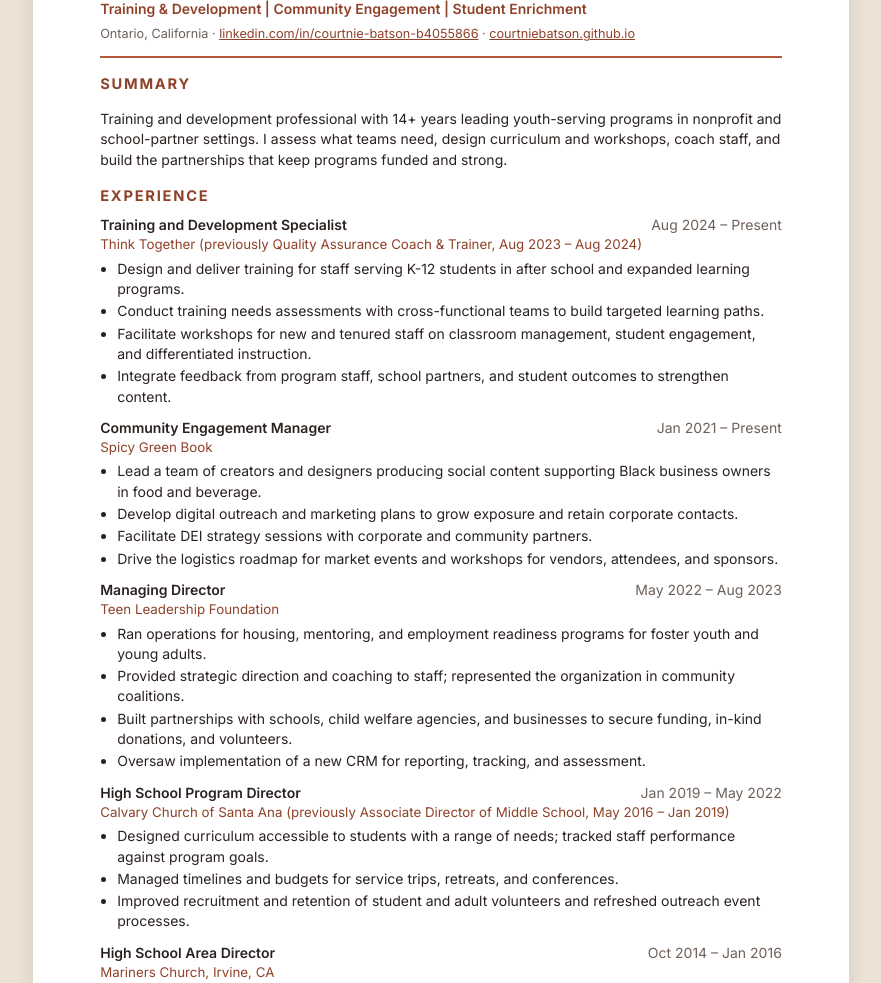
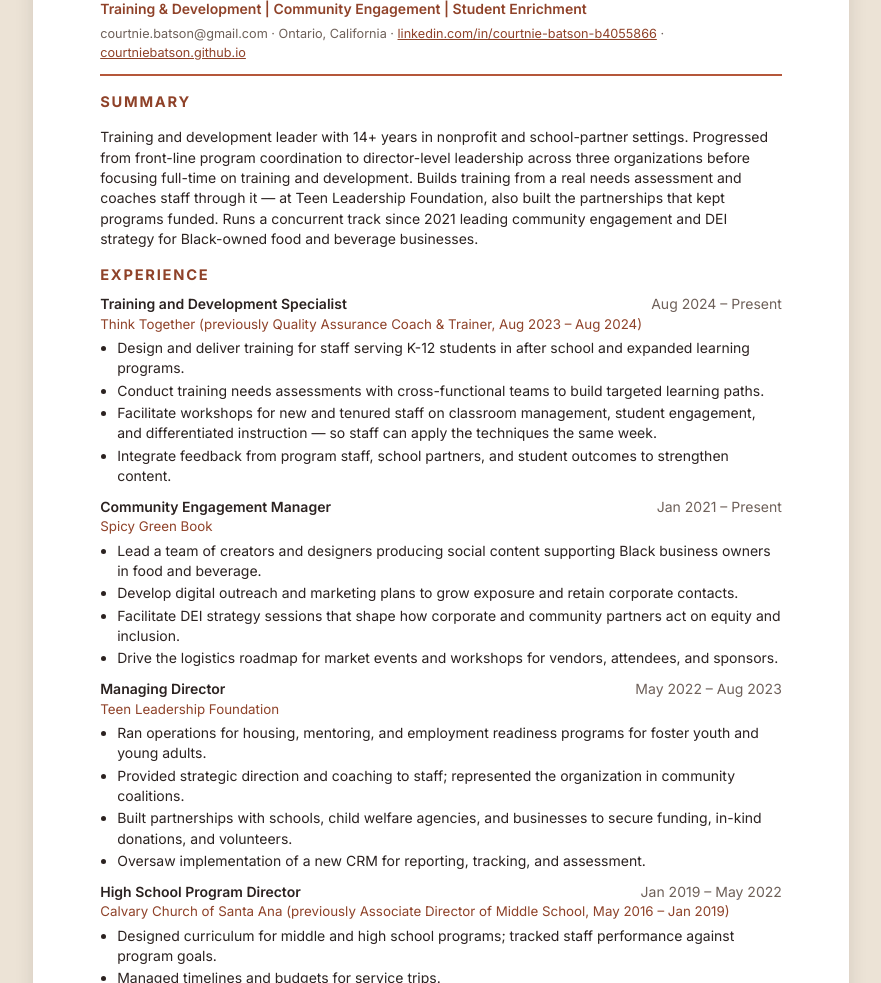
Before and after one commit to courtniebatson/courtniebatson.github.io, a plain HTML site: page resume.html in a window 1280 px wide. Shown: the part 163-1146 px from the top of the page, without its empty margins (199-1080 px from the left). Drawn offline with Linux system fonts and the light colour scheme.

Commit message:
fix: pull back unsourced claims, add contact email (career-critic FIX-FIRST)

```diff
--- a/resume.html
+++ b/resume.html
@@ -19,10 +19,10 @@
   <main class="sheet">
     <h1>Courtnie Batson</h1>
     <p class="headline">Training &amp; Development | Community Engagement | Student Enrichment</p>
-    <p class="contact">Ontario, California · <a href="https://www.linkedin.com/in/courtnie-batson-b4055866/">linkedin.com/in/courtnie-batson-b4055866</a> · <a href="https://courtniebatson.github.io">courtniebatson.github.io</a></p>
+    <p class="contact">courtnie.batson@gmail.com · Ontario, California · <a href="https://www.linkedin.com/in/courtnie-batson-b4055866/">linkedin.com/in/courtnie-batson-b4055866</a> · <a href="https://courtniebatson.github.io">courtniebatson.github.io</a></p>
 
     <h2>Summary</h2>
-    <p>Training and development professional with 14+ years leading youth-serving programs in nonprofit and school-partner settings. I assess what teams need, design curriculum and workshops, coach staff, and build the partnerships that keep programs funded and strong.</p>
+    <p>Training and development leader with 14+ years in nonprofit and school-partner settings. Progressed from front-line program coordination to director-level leadership across three organizations before focusing full-time on training and development. Builds training from a real needs assessment and coaches staff through it — at Teen Leadership Foundation, also built the partnerships that kept programs funded. Runs a concurrent track since 2021 leading community engagement and DEI strategy for Black-owned food and beverage businesses.</p>
 
     <h2>Experience</h2>
 
@@ -32,7 +32,7 @@
       <ul>
         <li>Design and deliver training for staff serving K-12 students in after school and expanded learning programs.</li>
         <li>Conduct training needs assessments with cross-functional teams to build targeted learning paths.</li>
-        <li>Facilitate workshops for new and tenured staff on classroom management, student engagement, and differentiated instruction.</li>
+        <li>Facilitate workshops for new and tenured staff on classroom management, student engagement, and differentiated instruction — so staff can apply the techniques the same week.</li>
         <li>Integrate feedback from program staff, school partners, and student outcomes to strengthen content.</li>
       </ul>
     </div>
@@ -43,7 +43,7 @@
       <ul>
         <li>Lead a team of creators and designers producing social content supporting Black business owners in food and beverage.</li>
         <li>Develop digital outreach and marketing plans to grow exposure and retain corporate contacts.</li>
-        <li>Facilitate DEI strategy sessions with corporate and community partners.</li>
+        <li>Facilitate DEI strategy sessions that shape how corporate and community partners act on equity and inclusion.</li>
         <li>Drive the logistics roadmap for market events and workshops for vendors, attendees, and sponsors.</li>
       </ul>
     </div>
@@ -63,9 +63,9 @@
       <div class="rhead"><span>High School Program Director</span><span>Jan 2019 – May 2022</span></div>
       <div class="rorg">Calvary Church of Santa Ana (previously Associate Director of Middle School, May 2016 – Jan 2019)</div>
       <ul>
-        <li>Designed curriculum accessible to students with a range of needs; tracked staff performance against program goals.</li>
-        <li>Managed timelines and budgets for service trips, retreats, and conferences.</li>
-        <li>Improved recruitment and retention of student and adult volunteers and refreshed outreach event processes.</li>
+        <li>Designed curriculum for middle and high school programs; tracked staff performance against program goals.</li>
+        <li>Managed timelines and budgets for service trips.</li>
+        <li>Recruited and retained student and adult volunteers; refreshed outreach event processes.</li>
       </ul>
     </div>
 
```
Also changed, not shown: index.html (+10 -7 lines).
